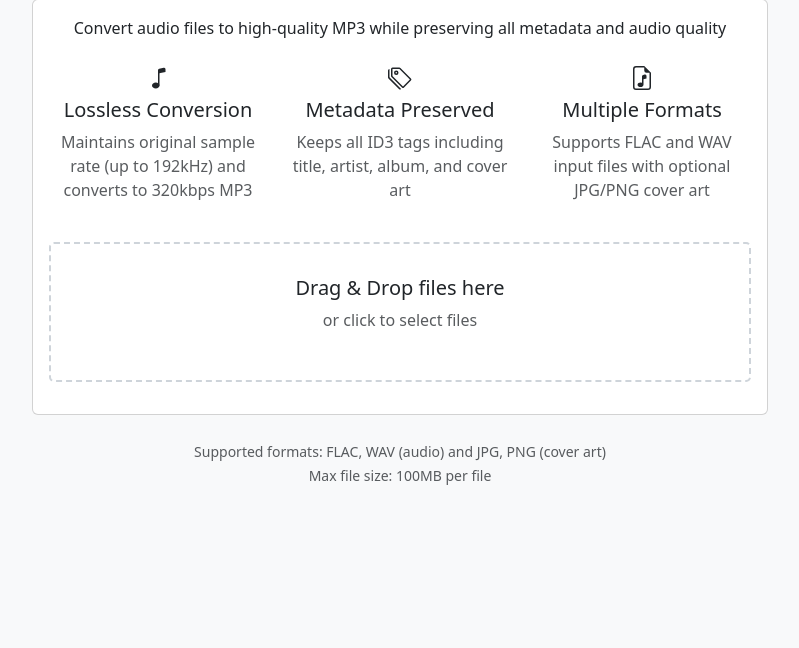
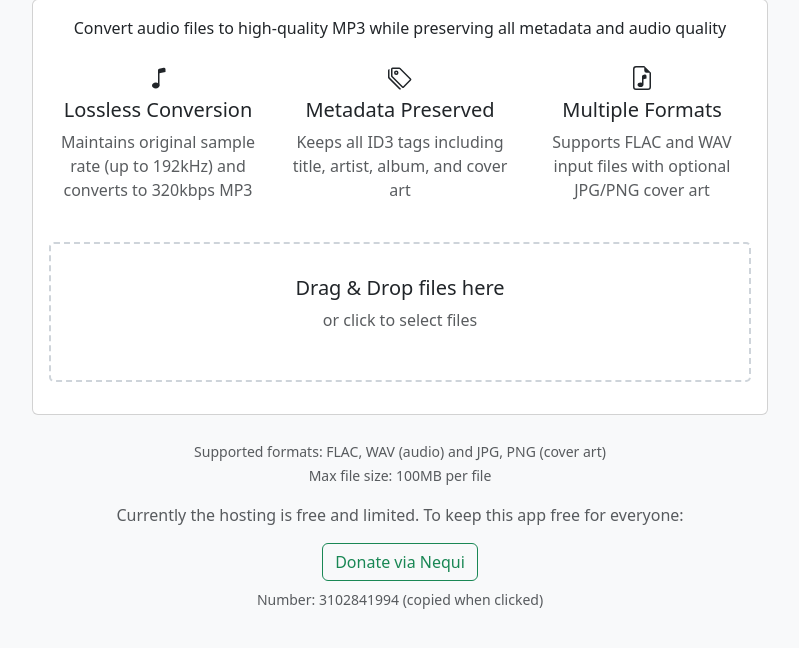
Before and after one commit to Mauricio-KND/convert_to_mp3, a Flask app: page / in a window 1280 px wide. Shown: the part 105-753 px from the top of the page, without its empty margins (240-1039 px from the left). Run offline with Flask 3, Linux system fonts and the light colour scheme; some libraries are stand-ins or nearby versions.

Commit message:
Adding donate button

```diff
--- a/templates/index.html
+++ b/templates/index.html
@@ -116,10 +116,24 @@
                         <br>
                         Max file size: 100MB per file
                     </small>
+                    <div class="mt-3">
+                        <p>Currently the hosting is free and limited. To keep this app free for everyone:</p>
+                        <button class="btn btn-outline-success" onclick="copyNequiNumber()">
+                            <i class="bi bi-heart-fill"></i> Donate via Nequi
+                        </button>
+                        <small class="d-block mt-2">Number: 3102841994 (copied when clicked)</small>
+                    </div>
                 </div>
             </div>
         </div>
     </div>
+
+    <script>
+        function copyNequiNumber() {
+            navigator.clipboard.writeText('3102841994');
+            alert('Nequi number 3102841994 copied to clipboard!');
+        }
+    </script>
 
     <script src="https://cdn.jsdelivr.net/npm/bootstrap@5.3.0/dist/js/bootstrap.bundle.min.js"></script>
     <script>
```
